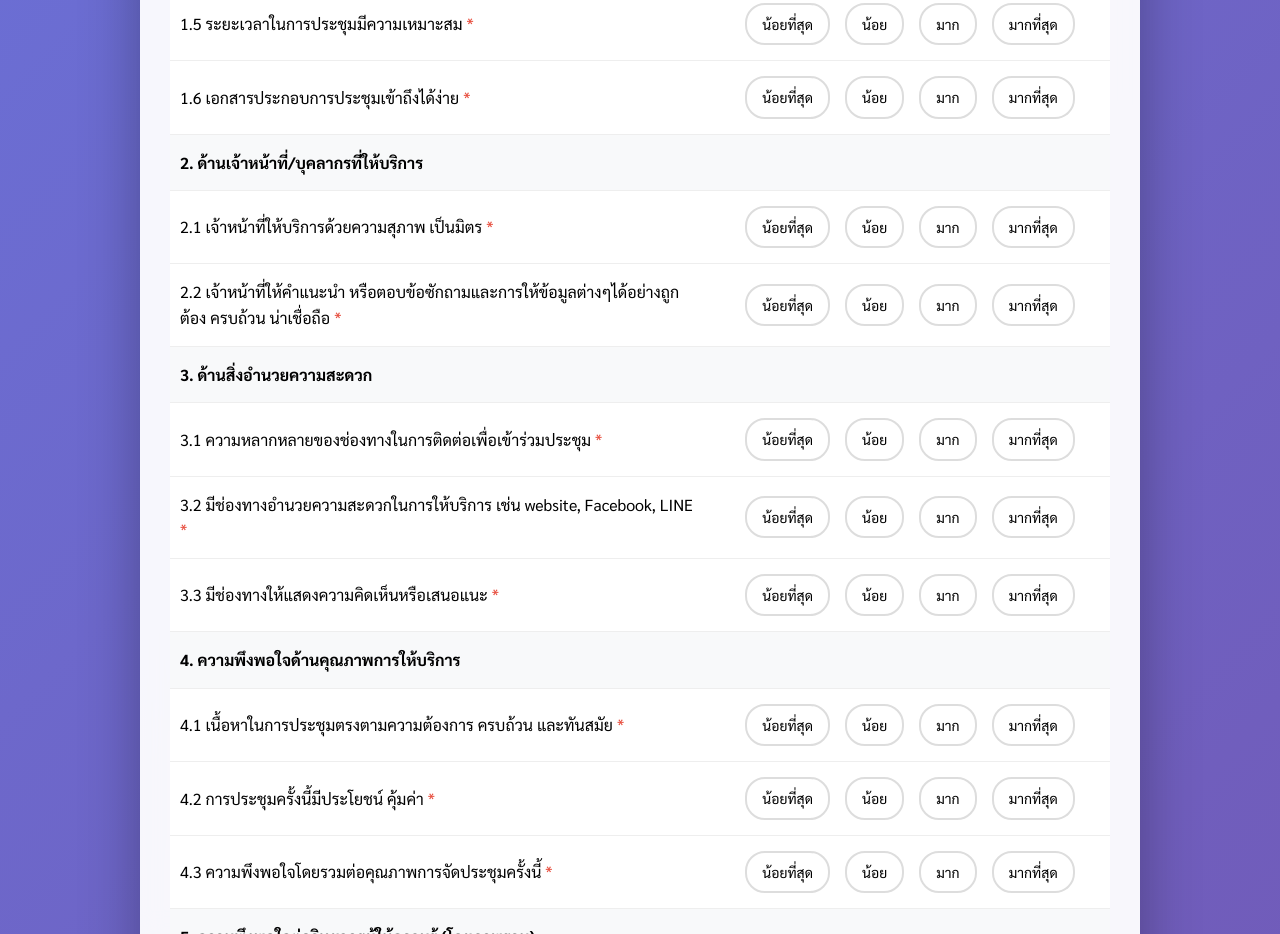
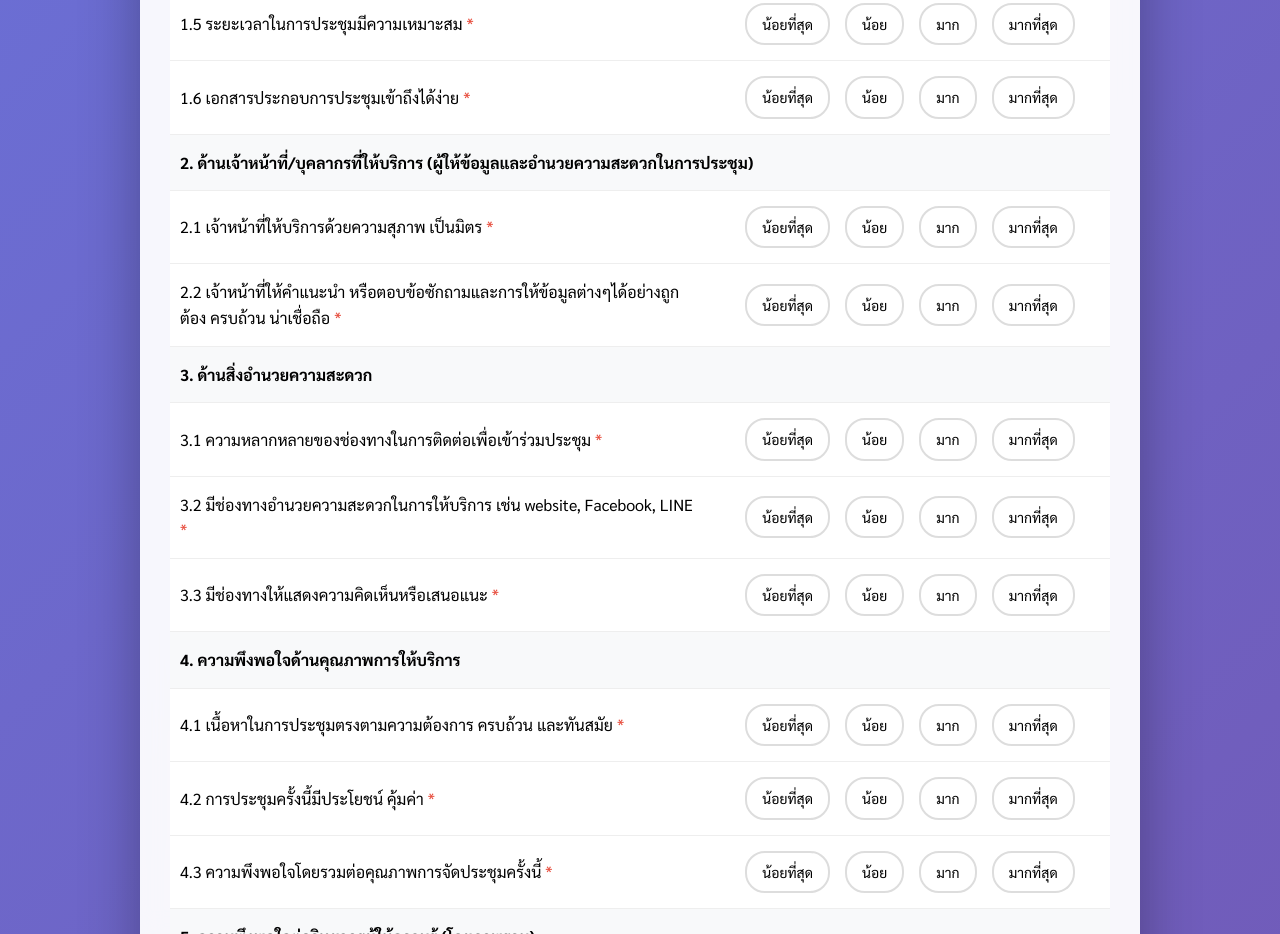
Before and after one commit to Nattachai534/Day1_26Nov, a plain HTML site: page index.html in a window 1280 px wide. Shown: the part 2076-3010 px from the top of the page. Drawn offline with Linux system fonts and the light colour scheme; some packages are replaced by stand-ins of ours; no server answers; a script that the page names is missing.

Commit message:
Update table header for service personnel category

```diff
--- a/index.html
+++ b/index.html
@@ -697,7 +697,7 @@
 
                             <!-- Category 2 -->
                             <tr>
-                                <td colspan="2" style="background: #f8f9fa; font-weight: 700;">2. ด้านเจ้าหน้าที่/บุคลากรที่ให้บริการ</td>
+                                <td colspan="2" style="background: #f8f9fa; font-weight: 700;">2. ด้านเจ้าหน้าที่/บุคลากรที่ให้บริการ (ผู้ให้ข้อมูลและอำนวยความสะดวกในการประชุม)</td>
                             </tr>
                             <tr>
                                 <td class="question-cell">2.1 เจ้าหน้าที่ให้บริการด้วยความสุภาพ เป็นมิตร <span class="required">*</span></td>
```
